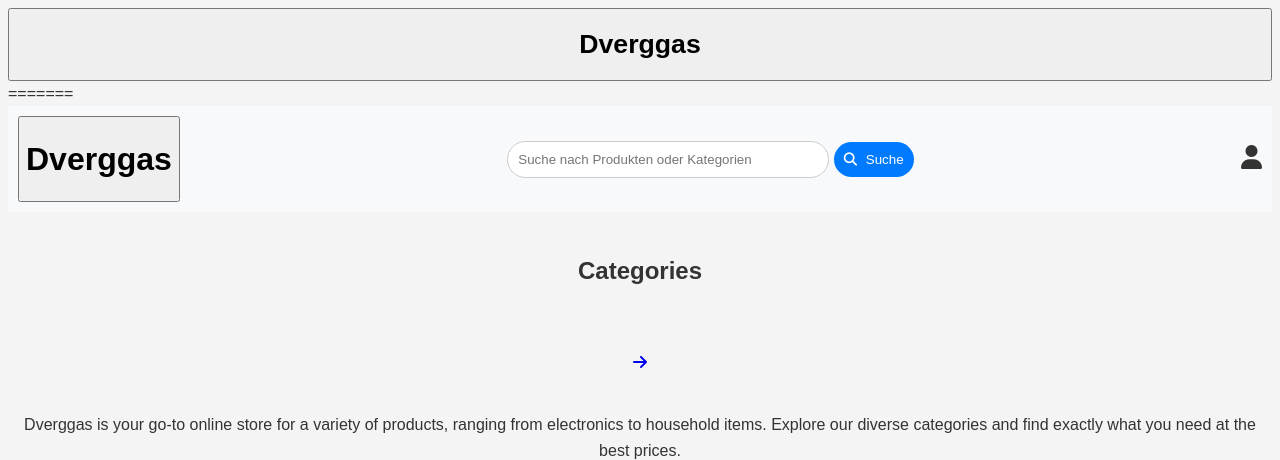
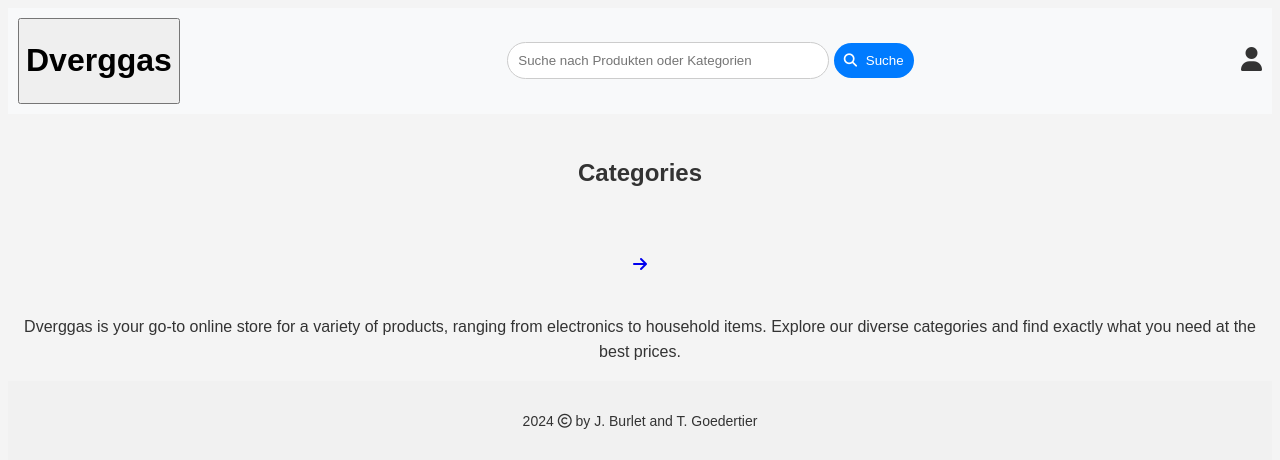
Before and after one commit to sprudello/Dverggas, a PHP site: page /index.php in a window 1280 px wide. Shown: the top 460 px of the page. Run offline with PHP 8.4, Linux system fonts and the light colour scheme; data that the repository does not hold is empty; some libraries are stand-ins or nearby versions.

Commit message:
Weird Merge Leftover
Part of the Conflict Resolves were not correctly saved.

```diff
--- a/include/header.php
+++ b/include/header.php
@@ -1,8 +1,3 @@
-    <button>
-        <h1>Dverggas</h1>
-    </button>
-
-=======
 <!-- Header -->
 <header>
     <button>
```
